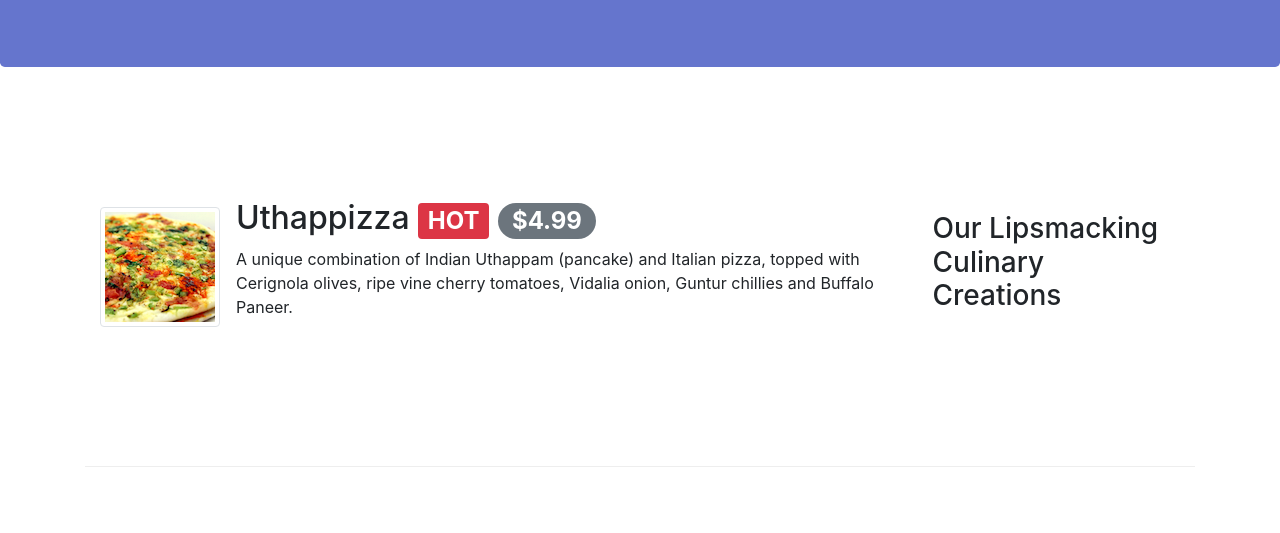
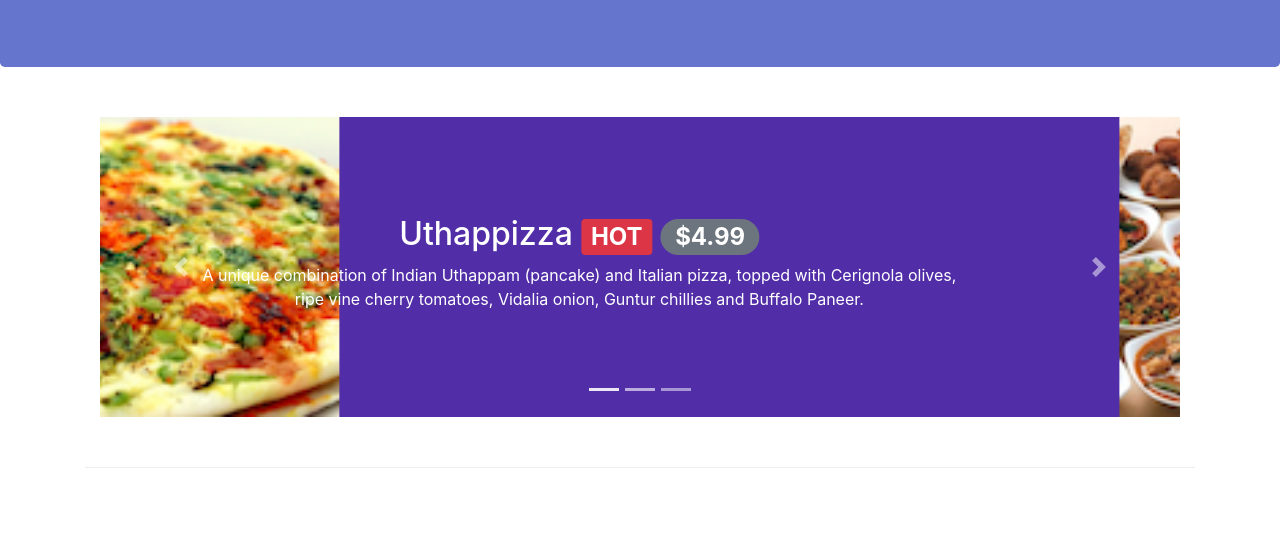
Before and after one commit to sahilmanchanda1999/FullStack-bootstrap, a website: page index.html in a window 1280 px wide. Shown: the part 267-800 px from the top of the page. Drawn offline with nearby package versions, Linux system fonts and the light colour scheme.

Commit message:
carousel

```diff
--- a/css/styles.css
+++ b/css/styles.css
@@ -48,3 +48,19 @@ body{
     border-bottom: 1px solid #ddd;
     padding: 10px;
 }
+.carousel{
+    background: #512da8;
+
+}
+.carousel-item{
+    height: 300px;
+}
+.carousel-item img{
+    position: absolute;
+    top: 0;
+    left: 0;
+    min-height: 300px;
+}
+.carousel-caption{
+    margin-bottom: 50px;
+}
--- a/index.html
+++ b/index.html
@@ -104,6 +104,60 @@
     </header>
 
     <div class="container">
+        <div class="row row-content">
+            <div class="col">
+                <div id="mycarousel" class="carousel slide" data-ride="carousel">
+                    <div class="carousel-inner" role="listbox">
+                        <div class="carousel-item active">
+                            <img class="d-block img-fluid" src="img/uthappizza.png" alt="uthappizza">
+                            <div class="carousel-caption d-none d-md-block">
+                                <h2>Uthappizza
+                                    <span class="badge badge-danger">HOT</span>
+                                    <span class="badge badge-pill badge-secondary">$4.99</span>
+                                </h2>
+                                    <p class="d-none d-sm-block">A unique combination of Indian Uthappam (pancake) and Italian pizza, topped with Cerignola olives, ripe vine cherry tomatoes, Vidalia onion, Guntur chillies and Buffalo Paneer.</p>
+
+                            </div>
+                        </div>
+                        <div class="carousel-item ">
+                            <img class="d-block img-fluid" src="img/buffet.png" alt="buffet">
+                            <div class="carousel-caption d-non d-md-block">
+                                <h2>Weekend Grand Buffet <span class="badge badge-danger">NEW</span></h2>
+
+                                <p class="d-none d-sm-block">Featuring mouthwatering combinations with a choice of five different salads, six enticing appetizers, six main entrees and five choicest desserts. Free flowing bubbly and soft drinks. All for just $19.99 per person </p>
+
+                            </div>
+
+                        </div>
+                        <div class="carousel-item ">
+                            <img class="d-block img-fluid" src="img/alberto.png" alt="alberto">
+                            <div class="carousel-caption d-non d-md-block">
+                                <h2>Alberto Somayya</h2>
+                                <h4>Executive Chef</h4>
+                                <p class="d-none d-sm-block">Award winning three-star Michelin chef with wide International experience having worked closely with whos-who in the culinary world, he specializes in creating mouthwatering Indo-Italian fusion experiences. </p>
+
+                            </div>
+                        </div>
+                    </div>
+                    <ol class="carousel-indicators">
+                        <li data-target="#mycarousel" data-slide-to="0" class="active"></li>
+                        <li data-target="#mycarousel" data-slide-to="1" ></li>
+                        <li data-target="#mycarousel" data-slide-to="2" ></li>
+                    </ol>
+                    <a class="carousel-control-prev" href="#mycarousel" role="button" data-slide="prev">
+                        <span class="carousel-control-prev-icon">
+
+                        </span>
+                    </a>
+
+                    <a class="carousel-control-next" href="#mycarousel" role="button" data-slide="next">
+                        <span class="carousel-control-next-icon">
+
+                        </span>
+                    </a>
+                </div>
+            </div>
+        </div>
         <div class="row row-content align-items-center">
             <div class="col-12 col-sm-4 order-sm-last col-md-3">
                 <h3>Our Lipsmacking Culinary Creations</h3>
```
